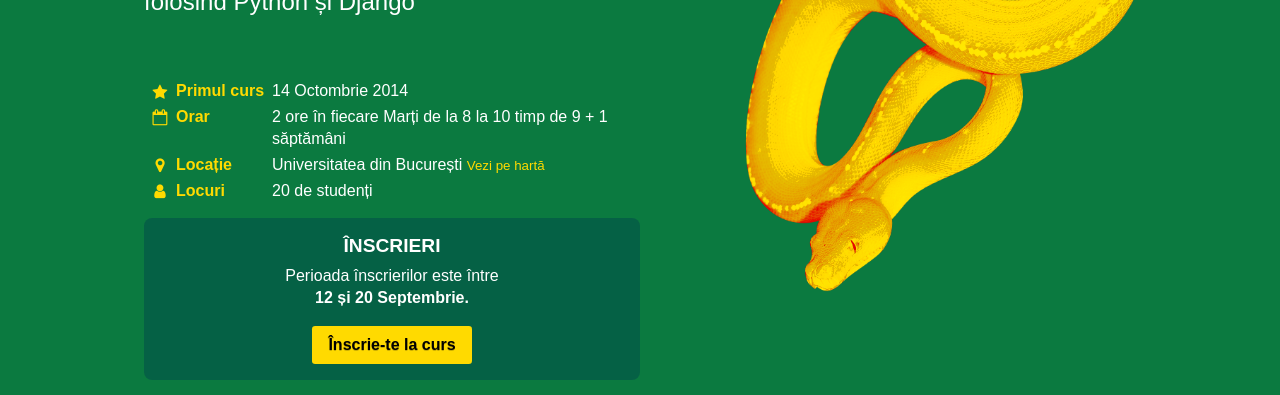
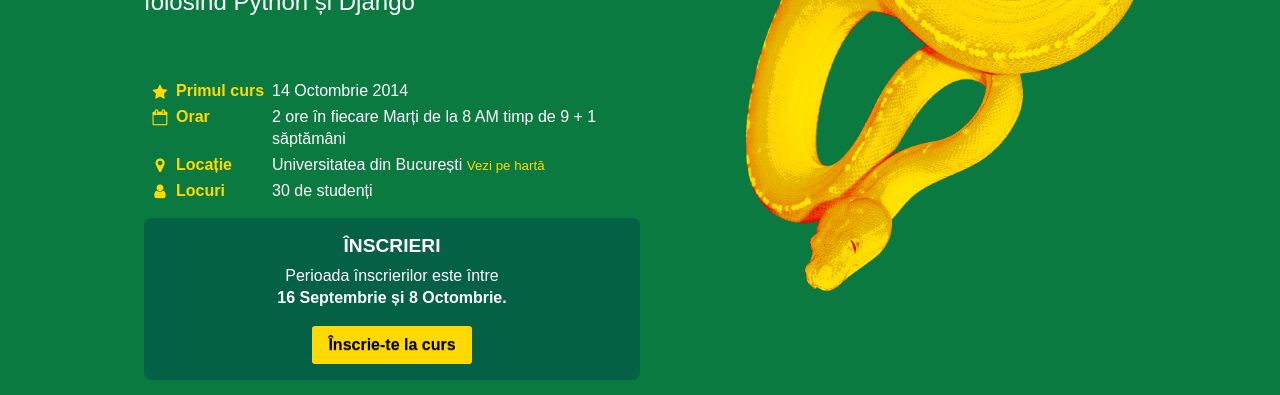
Before and after one commit to eaudeweb/purepython, a Jekyll site: the page index.html, which Jekyll copies as it is, in a window 1280 px wide and 900 px high. Shown: the part 166-561 px from the top of the window. Built offline with Jekyll 4.4.1, drawn with Linux system fonts in a browser that asks for light colours; nearby versions of some CDN libraries; Markdown is read by kramdown in place of the engine named in the settings; some of the changed text lies outside the part shown; grey boxes are pictures that could not be loaded.

Commit message:
update course info.

```diff
--- a/index.html
+++ b/index.html
@@ -21,17 +21,18 @@
             <dt><i class="fa fa-star"></i> Primul curs</dt>
             <dd>14 Octombrie 2014</dd>
             <dt><i class="fa fa-calendar-o"></i> Orar</dt>
-            <dd>2 ore în fiecare Marți de la 8 la 10 timp de 9 + 1 săptămâni</dd>
+            <dd>2 ore în fiecare Marți de la 8 AM timp de 9 + 1 săptămâni</dd>
             <dt><i class="fa fa-map-marker"></i> Locație</dt>
             <dd>Universitatea din București <a class="small" href="#locatie">Vezi pe hartă</a></dd>
             <dt><i class="fa fa-user"></i> Locuri</dt>
-            <dd>20 de studenți</dd>
+            <dd>30 de studenți</dd>
           </dl>
           <div class="tablet-6">
             <div class="inscrieri">
               <h3 class="h5 uppercase">Înscrieri</h2>
 
-              <p>Perioada înscrierilor este între <br/><span class="b no-br">12 și 20 Septembrie.</span></p>
+              <p>Perioada înscrierilor este între <br/><span class="b no-br">16
+                  Septembrie și 8 Octombrie.</span></p>
               <div>
                 <a class="cta no-br" data-modal="#formular">Înscrie-te la curs</a>
               </div>
```
Also changed, not shown: other parts of index.html (+3 -2 lines).
